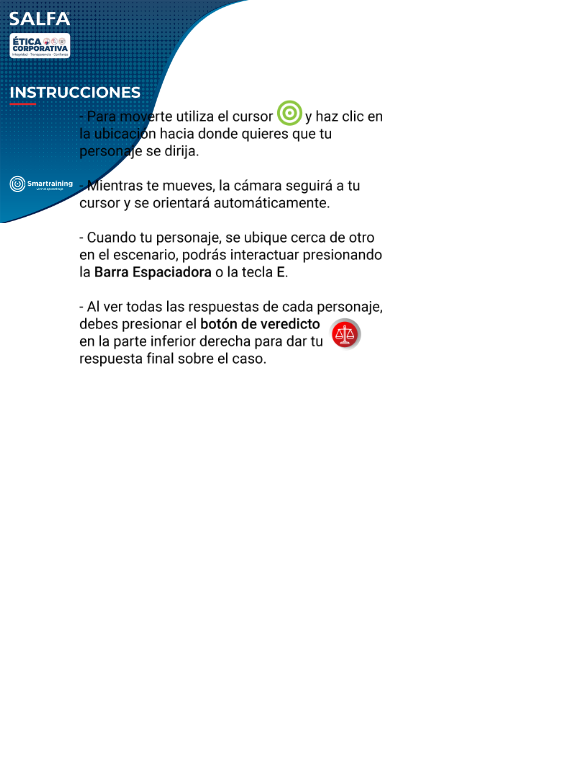
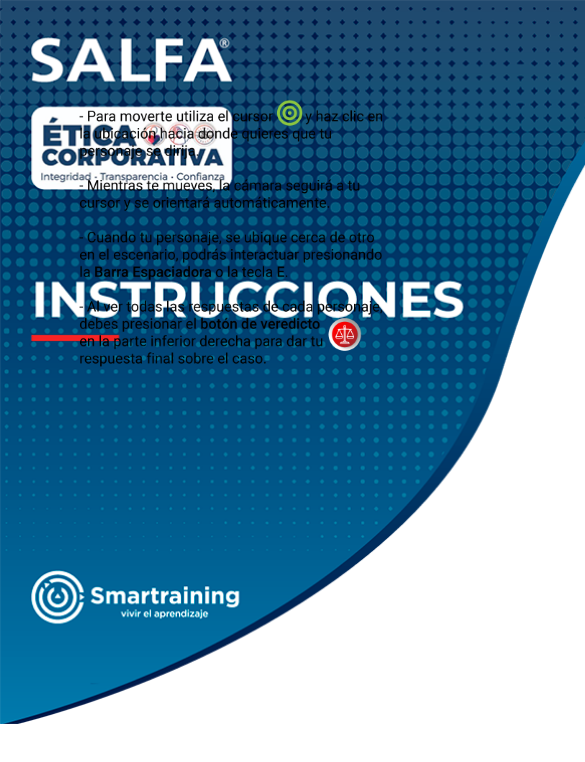
Before and after one commit to sebasrubiop/salfa-sim-ley-frontend, an Angular app: page /instrucciones in a window 390 px wide. Shown: the top 762 px of the page, 585 px wide, since content can reach past the window. Built offline with nearby package versions, Linux system fonts and the light colour scheme.

Commit message:
Agregado de texto en instruccines.page

```diff
--- a/src/app/pages/instrucciones/instrucciones.component.html
+++ b/src/app/pages/instrucciones/instrucciones.component.html
@@ -3,7 +3,12 @@
     <div class="img-container">
         <img src="/assets/imgs/ui/SALFA_UI_INSTRUCCIONES.png" alt="">
     </div>
-    <div class="text-container">
+    <div class="img-text-container">
         <img src="/assets/imgs/ui/SALFA_UI_TXT_AYUDA.png" alt="" class="text">
     </div>
+    <!-- <div class="text-container">
+                <p>En esta actividad aprenderás a identificar delitos descritos en la Ley Nº20.393, los que pueden ser tremendamente perjudiciales para SALFA y todos sus colaboradores.
+                    Para lograrlo, te invitamos a que resuelvas 3 escenarios con casos de delitos en instalaciones de SALFA: <br><br>
+                    Pon mucha atención a las pistas y resuelve todos los casos.</p>
+    </div> -->
 </div>
--- a/src/app/pages/instrucciones/instrucciones.component.scss
+++ b/src/app/pages/instrucciones/instrucciones.component.scss
@@ -1,14 +1,14 @@
 .main{
+    display: flex;
     .img-container{
         max-height: fit-content;
-        max-width: fit-content;
+    max-width: fit-content;
+    width: 50%;
         img{
             height: 100%;
-            width: 100%;
         }
     }
-    display: flex;
-    .text-container{
+    .img-text-container{
         img{
             @media (max-width: 950px){
                 right: 0;
@@ -21,4 +21,15 @@
             max-width: fit-content;
         }
     }
+    .text-container{
+        text-align: start;
+        p{
+            @media (max-width: 1050px){
+                margin-left:40% ;
+            }
+            margin: 20%;
+            line-height: 2rem;
+            font-size: large;
+        }
+    }
 }
```
